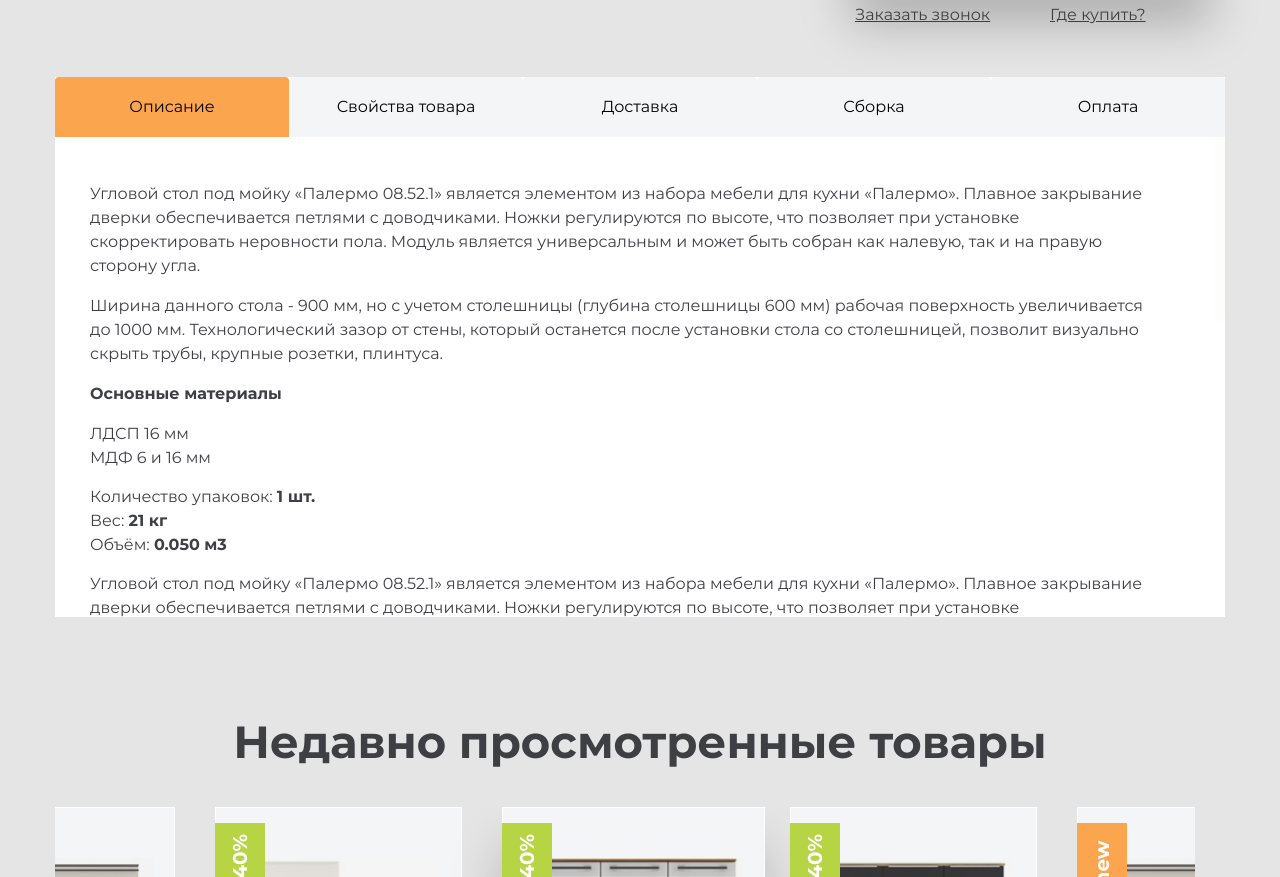
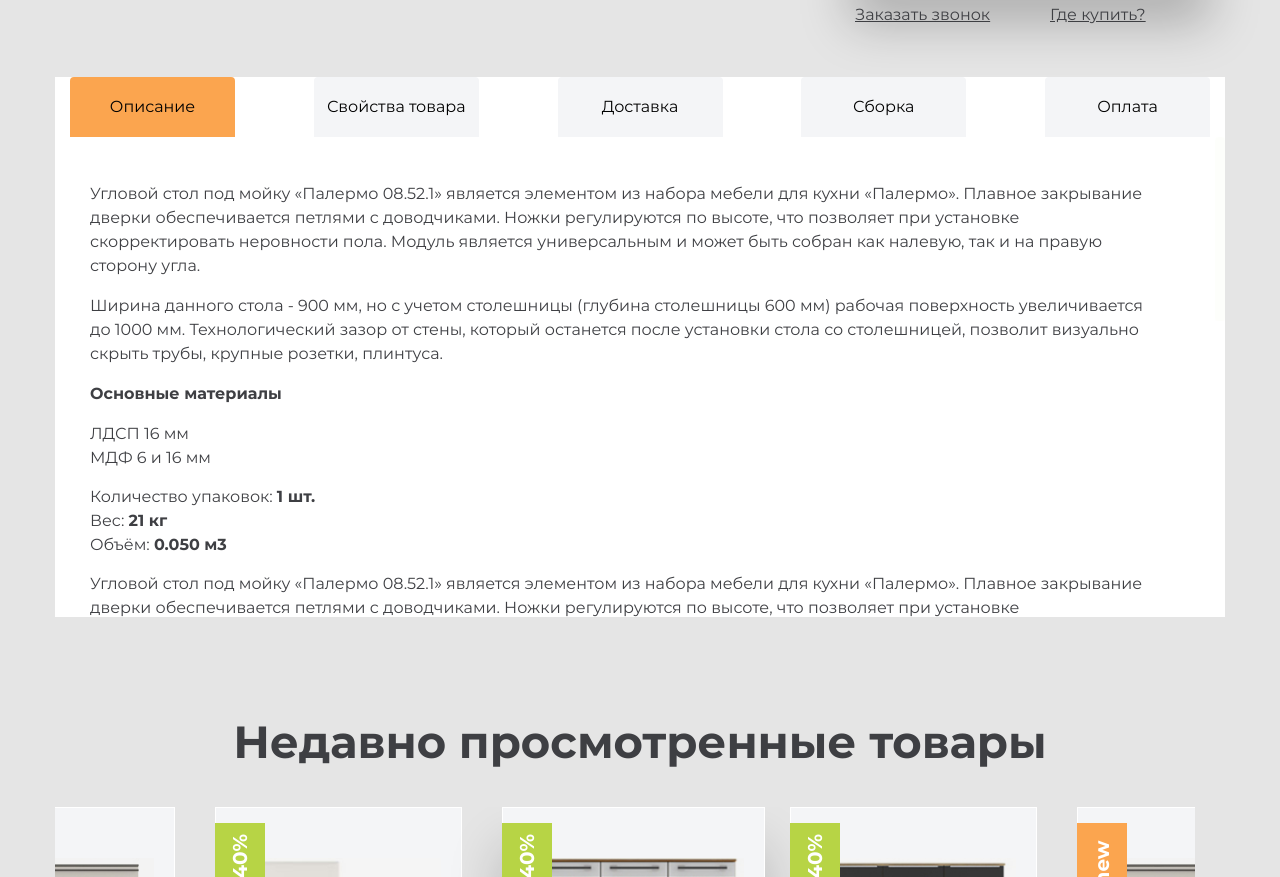
Before and after one commit to evgsbel/mgs, a website: page app/product.html in a window 1280 px wide. Shown: the part 1050-1927 px from the top of the page. Drawn offline with Linux system fonts and the light colour scheme.

Commit message:
resum quer v2

```diff
--- a/app/product.html
+++ b/app/product.html
@@ -326,20 +326,20 @@
 <section class="product-description">
     <div class="container-fluid product-description__wrapper">
         <!-- Nav tabs -->
-        <ul class="nav justify-content-between nav-tabs row product-description__nav" role="tablist">
-            <li class="nav-item product-description__nav-item">
+        <ul class="nav justify-content-between nav-tabs row product-description__nav row" role="tablist">
+            <li class="col-xl-2 col-lg-2 col-md-2 nav-item product-description__nav-item">
                 <a class="nav-link product-description__nav-link active" data-toggle="tab" href="#tabs-1" role="tab">Описание</a>
             </li>
-            <li class="nav-item product-description__nav-item">
+            <li class="col-xl-2 col-lg-2 col-md-2 nav-item product-description__nav-item">
                 <a class="nav-link product-description__nav-link" data-toggle="tab" href="#tabs-2" role="tab">Свойства товара</a>
             </li>
-            <li class="nav-item product-description__nav-item">
+            <li class="col-xl-2 col-lg-2 col-md-2 nav-item product-description__nav-item">
                 <a class="nav-link product-description__nav-link" data-toggle="tab" href="#tabs-3" role="tab">Доставка</a>
             </li>
-            <li class="nav-item product-description__nav-item">
+            <li class="col-xl-2 col-lg-2 col-md-2 nav-item product-description__nav-item">
                 <a class="nav-link product-description__nav-link" data-toggle="tab" href="#tabs-4" role="tab">Сборка</a>
             </li>
-            <li class="nav-item product-description__nav-item">
+            <li class="col-xl-2 col-lg-2 col-md-2 nav-item product-description__nav-item">
                 <a class="nav-link product-description__nav-link" data-toggle="tab" href="#tabs-5" role="tab">Оплата</a>
             </li>
         </ul>
```
